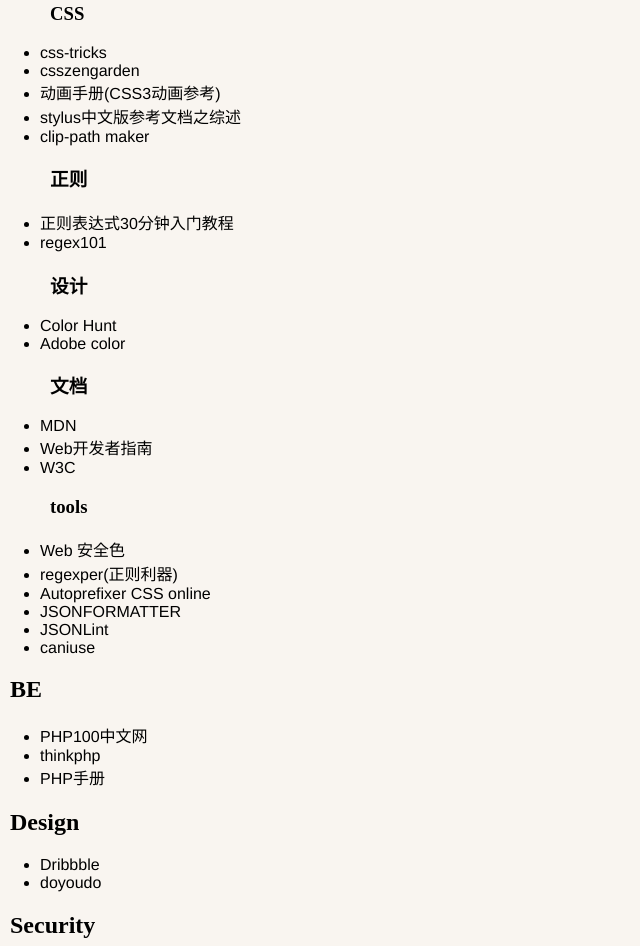
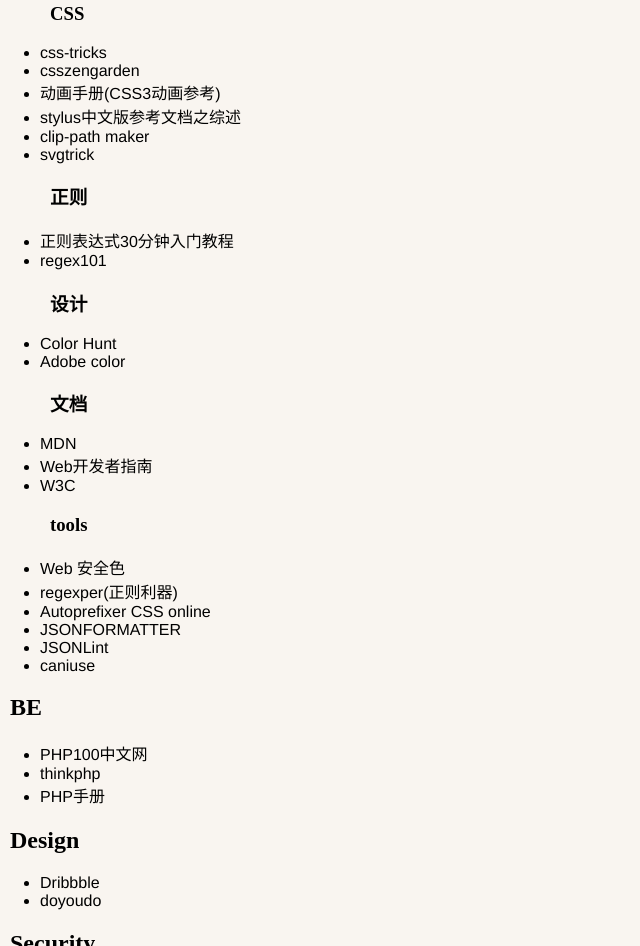
Before and after one commit to iamsail/Resource, a plain HTML site: page index.html in a window 1280 px wide. Shown: the part 1232-2178 px from the top of the page, without its empty margins (0-640 px from the left). Drawn offline with Linux system fonts and the light colour scheme.

```diff
--- a/index.html
+++ b/index.html
@@ -122,6 +122,7 @@
                         <li><a href="https://isux.tencent.com/css3/?rotate" target="_blank">动画手册(CSS3动画参考)</a></li>
                         <li><a href="http://www.zhangxinxu.com/jq/stylus/" target="_blank">stylus中文版参考文档之综述</a></li>
                         <li><a href="http://bennettfeely.com/clippy/" target="_blank">clip-path maker</a></li>
+                        <li><a href="http://svgtrick.com/" target="_blank">svgtrick</a></li>
 
                         <h3>正则</h3>
                         <li><a href="http://deerchao.net/tutorials/regex/regex.htm" target="_blank">正则表达式30分钟入门教程</a></li>
```
